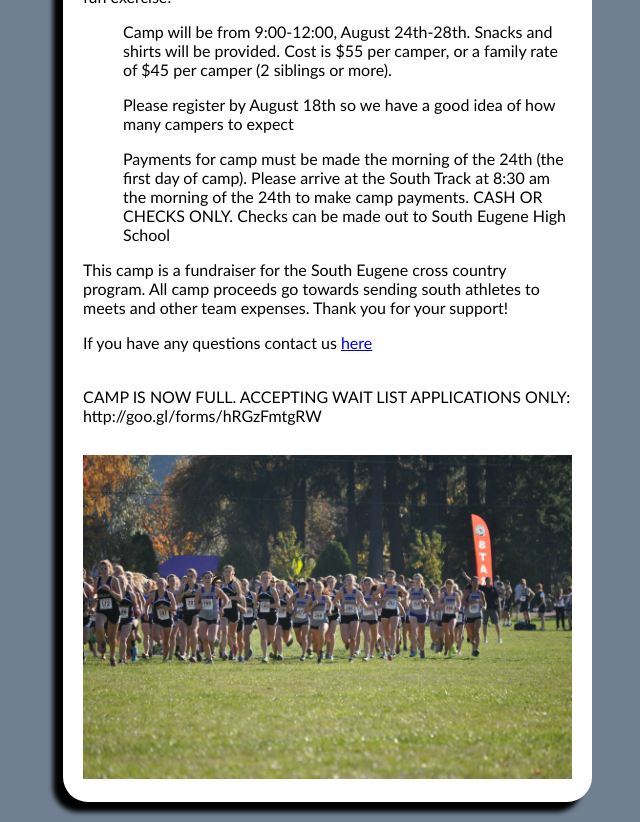
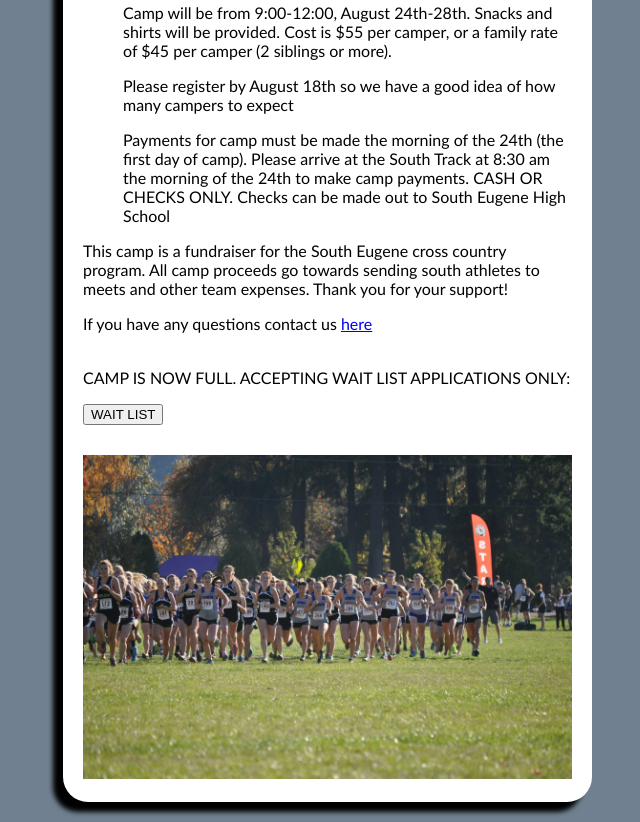
Before and after one commit to SouthEugeneXC/southeugenexc.github.io, a plain HTML site: page index.html in a window 1280 px wide. Shown: the part 908-1730 px from the top of the page, without its empty margins (232-872 px from the left). Drawn offline with Linux system fonts and the light colour scheme.

Commit message:
Update index.html

```diff
--- a/index.html
+++ b/index.html
@@ -28,7 +28,7 @@
 			  <p>
 
 			</p>
-			      CAMP IS NOW FULl. ACCEPTING WAIT LIST APPLICATIONS BELOW
+			      CAMP IS NOW FULL. ACCEPTING WAIT LIST APPLICATIONS ONLY.
 
 
 			 </p>
@@ -52,7 +52,11 @@
 			  <p>
 			  		If you have any questions contact us <a href="mailto:sehsxccamp@gmail.com?Subject=South%20Eugene%20XC%20Camp" target="_top">here</a>
 			  </p>
-			  <br>	CAMP IS NOW FULL. ACCEPTING WAIT LIST APPLICATIONS ONLY: http://goo.gl/forms/hRGzFmtgRW
+			  <br>	CAMP IS NOW FULL. ACCEPTING WAIT LIST APPLICATIONS ONLY:
+
+			  </p>  <form>
+<input type="button" value="WAIT LIST" onclick="http://goo.gl/forms/hRGzFmtgRW'" />
+</form>
 
 
 				<img src="districts.jpg" alt="">
```
